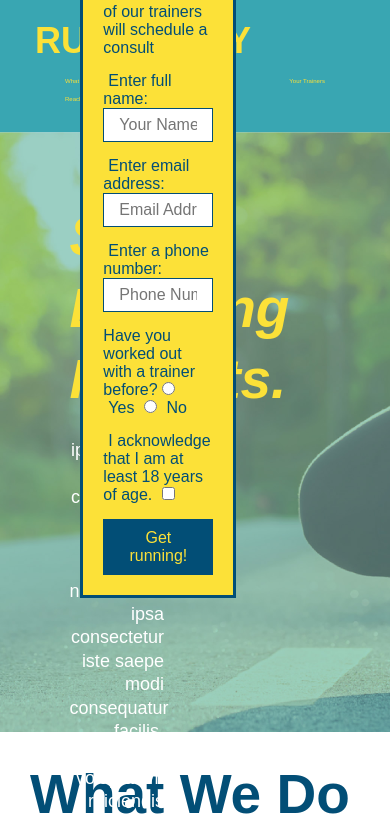
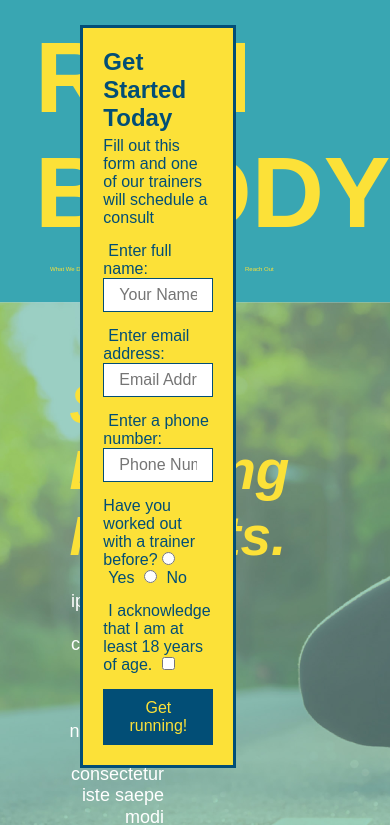
Before and after one commit to kwabena95/run-buddy, a plain HTML site: page index.html in a window 390 px wide. Shown: the top 825 px of the page. Drawn offline with Linux system fonts and the light colour scheme.

Commit message:
add media queries to the stylesheet

```diff
--- a/assets/css/styles.css
+++ b/assets/css/styles.css
@@ -15,6 +15,7 @@ body{
     background-position: center;
     height: 600px;
     position: relative;
+    align-items: flex-start;
 }
 .hero-cta{
     width: 35%;
@@ -22,7 +23,7 @@ body{
     margin: 3.5%;
     color: #fff;
     font-size: 18px;
-    line-height: 1.3;
+    line-height: 1.2;
 }
 .hero-cta h2{
     font-style: italic;
@@ -99,7 +100,7 @@ header nav ul{
     list-style: none;
 }
 header nav ul li a{
-    margin: 0 30px;
+    padding: 10px 15px;
     font-weight: lighter;
     font-size: 1.55vw;
 }
@@ -161,7 +162,7 @@ section{
     color: #024e76;
 }
 .section-title{
-    font-size: 55px;
+    font-size: 48px;
     color: #024e76;
     border-bottom: 3px solid #39a6b2;
 }
@@ -293,3 +294,27 @@ footer div{
 footer a{
     color: #024e76;
 }
+
+/* MEDIA QUERY FOR SMALLER DESKTOP SCREENS AND SMALLER */
+@media screen and (max-width: 980px){
+    header h1 a{
+         /* this will be applied on any screen smaller than 980px */
+        color: tomato;
+    }
+}
+
+/* MEDIA QUERY FOR TABLETS AND SMALLER */
+@media screen and (max-width: 768px){
+    header h1{
+        /* this will be applied on any screen between 768px and 575px */
+        font-size: 80px;
+    }
+}
+
+/* MEDIA QUERY FOR MOBILE PHONES AND SMALLER */
+@media screen and (max-width: 575px){
+    header h1{
+         /* this will be applied on any screen smaller than 575px */
+        font-size: 100px;
+    }
+}
```
